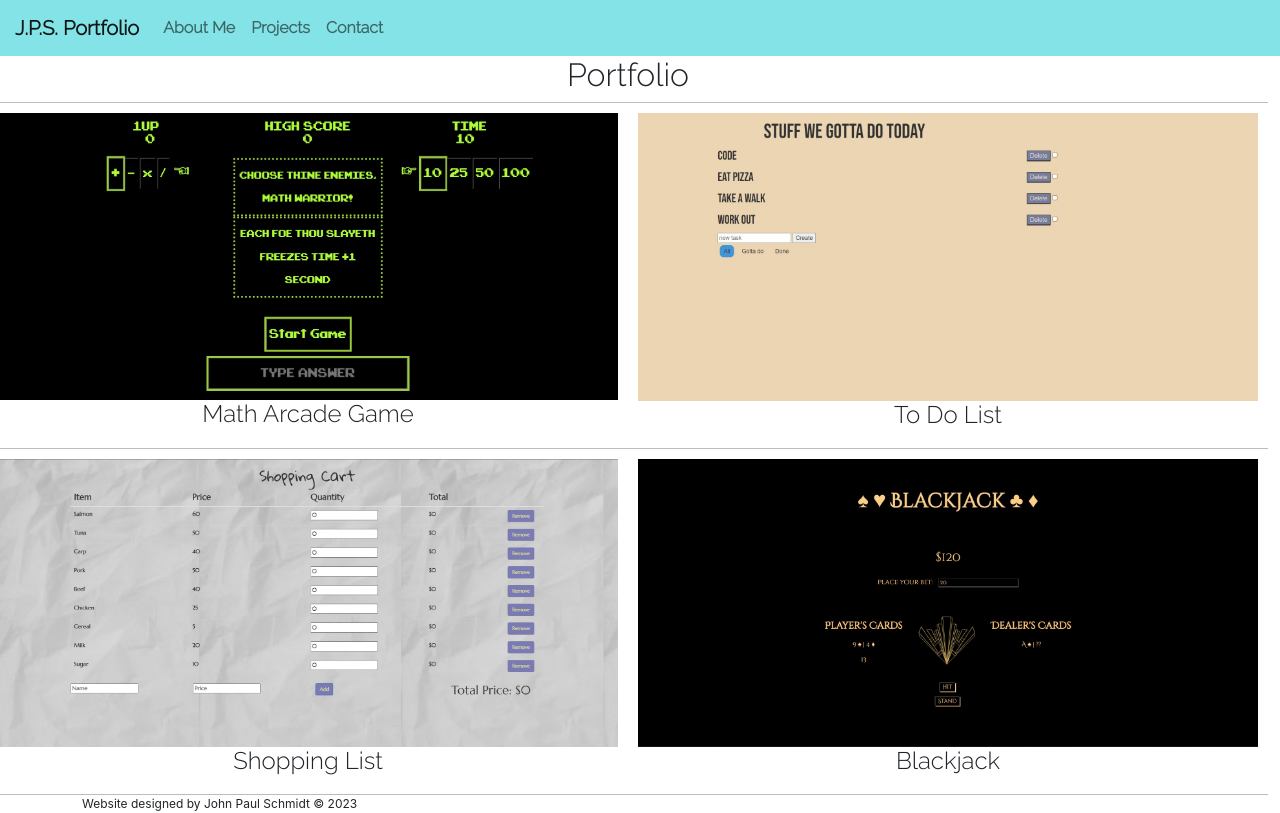
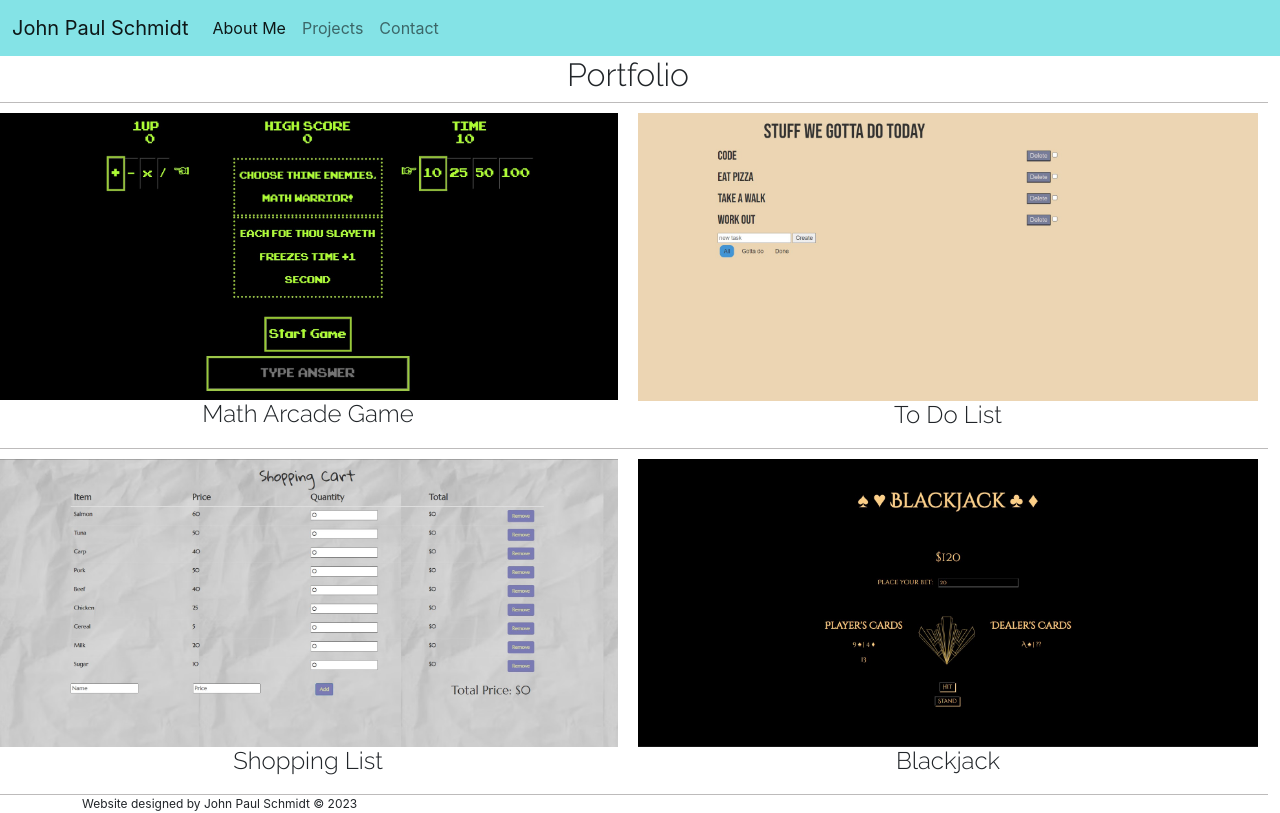
Before and after one commit to ZioXerXes/JPS-Website, a React (Create React App) app: page /projects in a window 1280 px wide. Built offline with nearby package versions, Linux system fonts and the light colour scheme.

Commit message:
Toggle fixed

```diff
--- a/package.json
+++ b/package.json
@@ -3,6 +3,7 @@
   "version": "0.1.0",
   "private": true,
   "dependencies": {
+    "@popperjs/core": "^2.11.8",
     "@testing-library/jest-dom": "^5.14.1",
     "@testing-library/react": "^13.0.0",
     "@testing-library/user-event": "^13.2.1",
--- a/public/index.html
+++ b/public/index.html
@@ -27,7 +27,7 @@
     <link rel="preconnect" href="https://fonts.googleapis.com">
     <link rel="preconnect" href="https://fonts.gstatic.com" crossorigin>
     <link href="https://fonts.googleapis.com/css2?family=Raleway:wght@300&display=swap" rel="stylesheet">
-    <link rel="stylesheet" href="https://cdn.jsdelivr.net/npm/bootstrap-icons@1.3.0/font/bootstrap-icons.css"><title>React App</title>
+    <link rel="stylesheet" href="https://cdn.jsdelivr.net/npm/bootstrap-icons@1.3.0/font/bootstrap-icons.css"><title>J.P.S. Portfolio</title>
   </head>
   <body>
     <noscript>You need to enable JavaScript to run this app.</noscript>
--- a/src/App.js
+++ b/src/App.js
@@ -5,6 +5,8 @@ import Projects from './Projects.js';
 import About from './About.js';
 import Contact from './Contact.js';
 import './App.css';
+import "../node_modules/bootstrap/dist/js/bootstrap.min.js";
+
 //import Template from './Template.js';
 
 const NotFound = () => {
@@ -14,24 +16,25 @@ const NotFound = () => {
 const Navbar = () => {
   return (
     <div>
-      <nav className="navbar fixed-left navbar-expand-md navbar-light">
-        <a className="navbar-brand raleway title-card" href="/">J.P.S. Portfolio</a>
-        <button className="navbar-toggler" type="button" data-toggle="collapse" data-target="#navbarSupportedContent" aria-controls="navbarSupportedContent" aria-expanded="false" aria-label="Toggle navigation">
+      <nav className="navbar navbar-expand-lg bg-body-tertiary">
+        <div className="container-fluid">
+          <a className="navbar-brand" href="#">John Paul Schmidt</a>
+          <button className="navbar-toggler" type="button" data-bs-toggle="collapse" data-bs-target="#navbarSupportedContent" aria-controls="navbarSupportedContent" aria-expanded="false" aria-label="Toggle navigation">
             <span className="navbar-toggler-icon"></span>
           </button>
-
-        <div className="collapse navbar-collapse form-inline" id="navbarSupportedContent">
-          <ul className="navbar-nav ml-auto form-inline">
-            <li className="nav-item active raleway">
-              <Link className="nav-link" to="/">About Me</Link>
+          <div className="collapse navbar-collapse" id="navbarSupportedContent">
+            <ul className="navbar-nav me-auto mb-2 mb-lg-0">
+              <li className="nav-item">
+                <Link className="nav-link active nav-page" aria-current="page" to="/">About Me</Link>
               </li>
-            <li className="nav-item active raleway">
-              <Link className="nav-link" to="/projects/">Projects</Link>
+              <li className="nav-item">
+                <Link className="nav-link nav-page" to="/projects/">Projects</Link>
               </li>
-            <li className="nav-item active raleway">
-              <Link className="nav-link" to="/contact/">Contact</Link>
+              <li className="nav-item">
+                <Link className="nav-link nav-page" to="/contact/">Contact</Link>
               </li>
             </ul>
+          </div>
         </div>
       </nav>
       <Route path="/" exact component={About} />
--- a/src/Projects.js
+++ b/src/Projects.js
@@ -10,25 +10,25 @@ const Projects = () => {
       <h2 className="portfolio-head" id="projects">Portfolio</h2>
     </div>
     <div className="col-6 project-box">
-      <a href="https://magnificent-douhua-78ac8a.netlify.app/">
+      <a href="https://magnificent-douhua-78ac8a.netlify.app/" target="_blank">
         <img className="project-thumb" src={mathGame} />
       </a>
       <h4 className="project-title">Math Arcade Game</h4>
     </div>
     <div className="col-6 project-box">
-      <a href="https://subtle-otter-532d8a.netlify.app/">
+      <a href="https://subtle-otter-532d8a.netlify.app/" target="_blank">
         <img className="project-thumb" src={toDoList} />
       </a>
       <h4 className="project-title">To Do List</h4>
     </div>
     <div className="col-6 project-box-2">
-      <a href="https://relaxed-cascaron-9042da.netlify.app/">
+      <a href="https://relaxed-cascaron-9042da.netlify.app/" target="_blank">
         <img className="project-thumb" src={shoppingList} />
       </a>
       <h4 className="project-title">Shopping List</h4>
     </div>
     <div className="col-6 project-box-2">
-      <a href="https://blackjack.johnschmidt1.repl.co//">
+      <a href="https://blackjack.johnschmidt1.repl.co//" target="_blank">
         <img className="project-thumb" src={blackJack} />
       </a>
       <h4 className="project-title">Blackjack</h4>
```
Also changed, not shown: 2 other files (tests, documents, lock files or other folders). Lines whose indentation alone changed are shown as unchanged.
